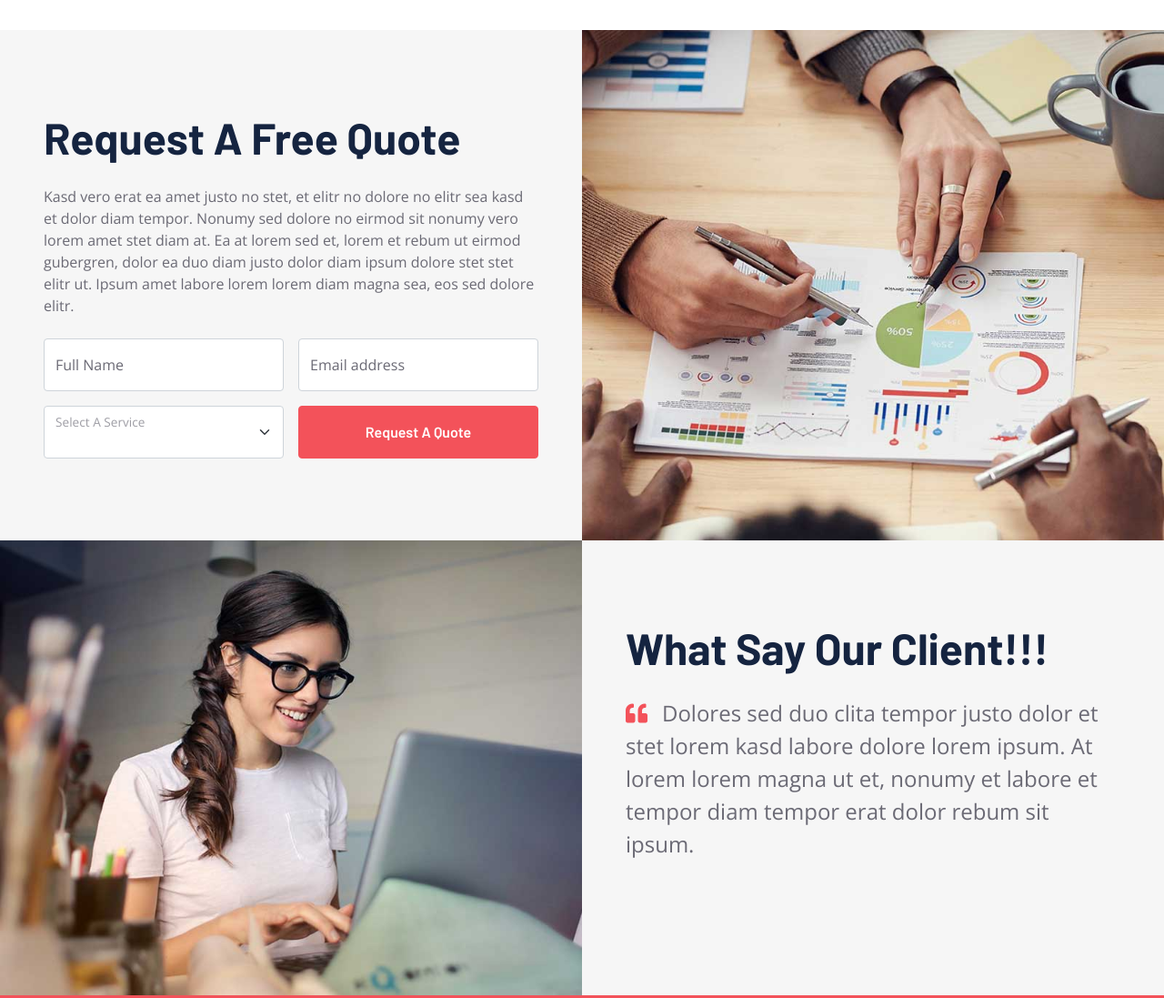
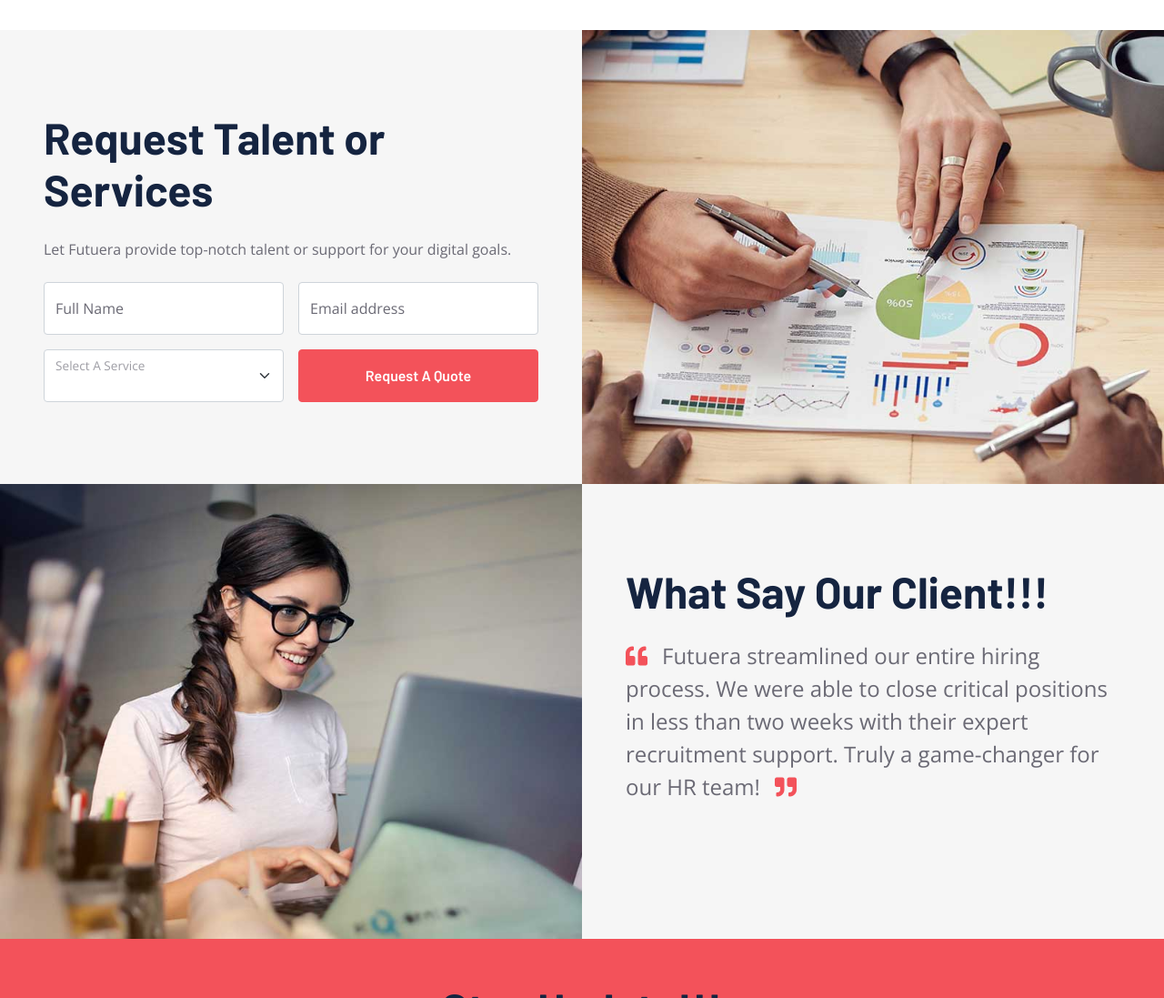
Before and after one commit to primesourcellp/ATS, a plain HTML site: page index.html in a window 1280 px wide. Shown: the part 3360-4457 px from the top of the page at 91% size. Drawn offline with nearby package versions, Linux system fonts and the light colour scheme.

Commit message:
Update index.html

```diff
--- a/index.html
+++ b/index.html
@@ -309,8 +309,8 @@
     <div class="container-fluid bg-secondary px-0">
         <div class="row g-0">
             <div class="col-lg-6 py-6 px-5">
-                <h1 class="display-5 mb-4">Request A Free Quote</h1>
-                <p class="mb-4">Kasd vero erat ea amet justo no stet, et elitr no dolore no elitr sea kasd et dolor diam tempor. Nonumy sed dolore no eirmod sit nonumy vero lorem amet stet diam at. Ea at lorem sed et, lorem et rebum ut eirmod gubergren, dolor ea duo diam justo dolor diam ipsum dolore stet stet elitr ut. Ipsum amet labore lorem lorem diam magna sea, eos sed dolore elitr.</p>
+                <h1 class="display-5 mb-4">Request Talent or Services</h1>
+                <p class="mb-4">Let Futuera provide top-notch talent or support for your digital goals.</p>
                 <form>
                     <div class="row gx-3">
                         <div class="col-6">
@@ -367,8 +367,7 @@
                 <h1 class="display-5 mb-4">What Say Our Client!!!</h1>
                 <div class="owl-carousel testimonial-carousel">
                     <div class="testimonial-item">
-                        <p class="fs-4 fw-normal mb-4"><i class="fa fa-quote-left text-primary me-3"></i>Dolores sed duo clita tempor justo dolor et stet lorem kasd labore dolore lorem ipsum. At lorem lorem magna ut et, nonumy et labore et tempor diam tempor erat dolor rebum sit ipsum.</p>
-
+                       <p class="fs-4 fw-normal "><i class="fa fa-quote-left text-primary me-3"></i>Futuera streamlined our entire hiring process. We were able to close critical positions in less than two weeks with their expert recruitment support. Truly a game-changer for our HR team!<i class="fa fa-quote-right text-primary ms-3"></i></p>
                         </div>
                     </div>
 
```
